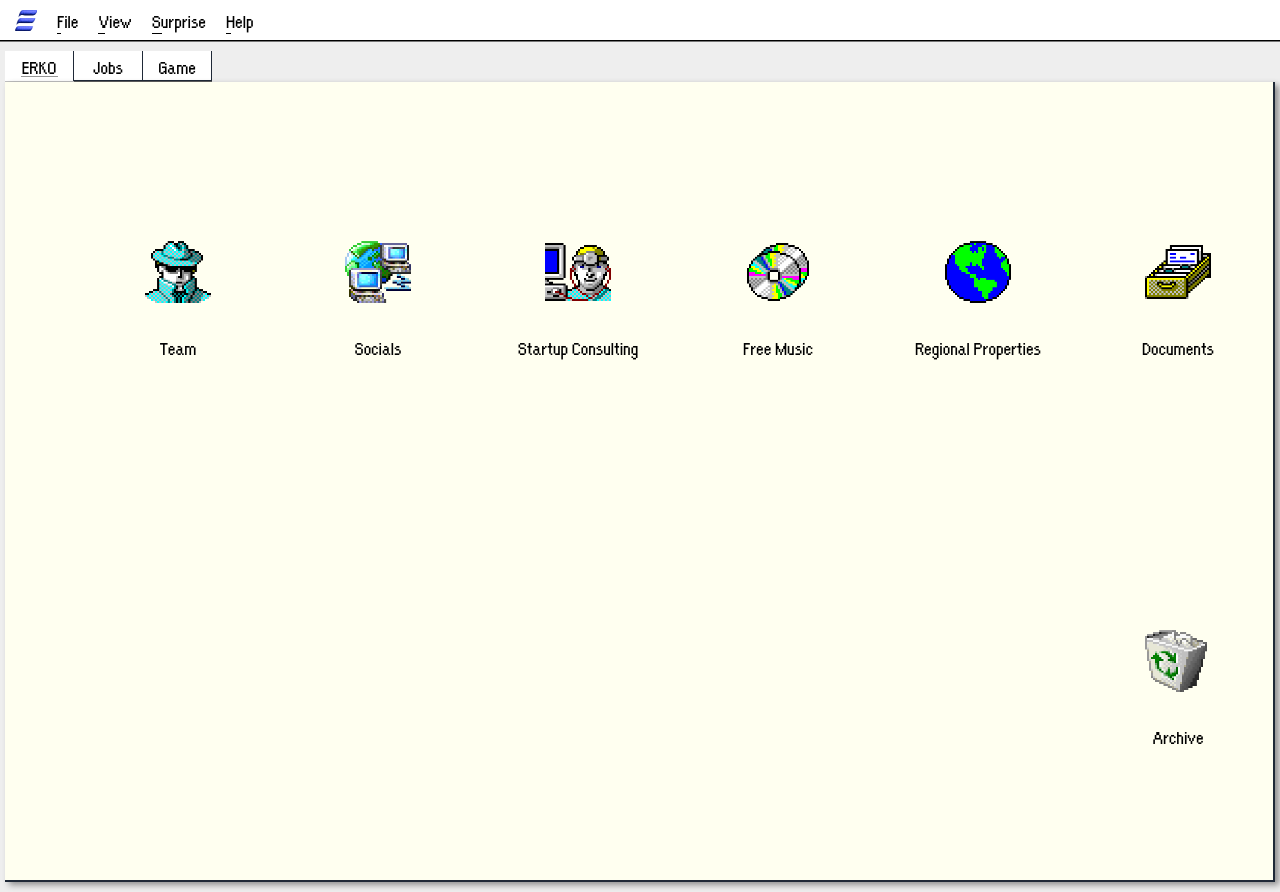
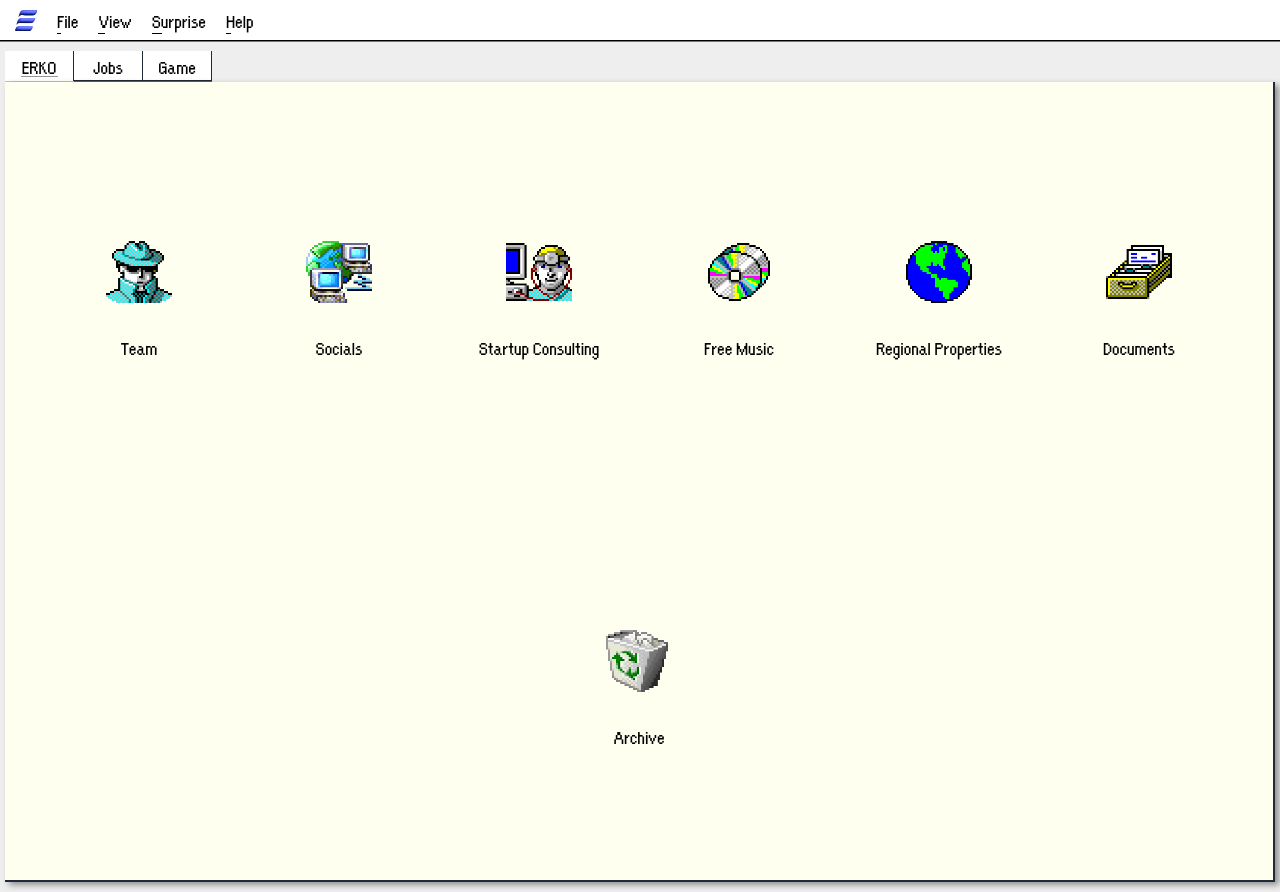
Before and after one commit to achiewe/project-erko-front, a Next.js app: page /erko in a window 1280 px wide. Built offline with nearby package versions, Linux system fonts and the light colour scheme.

Commit message:
Add the justify end on the mainErkoContainer div

```diff
--- a/src/app/components/ErkoContainer/MainErkoContainer.tsx
+++ b/src/app/components/ErkoContainer/MainErkoContainer.tsx
@@ -12,7 +12,7 @@ import archivePng from "../../../../public/assets/archive.png";
 export default function MainErkoContainer() {
   return (
     <div
-      className="flex mt-[1px] flex-row items-center pr-[20px] justify-end w-full h-screen
+      className="flex mt-[1px] flex-row items-center justify-end w-full h-screen md:justify-center
       gap-y-[20px] h-mm:gap-y-[5px] h-mn:gap-y-[0px] flex-wrap gap-x-[50px] bg-[#FFFFF0]
     border-r-2 border-b-2 border-gray-800 drop-shadow-[4px_3px_3px_rgba(0,0,0,0.40)] py-[20px] h-mn:py-[0px] relative"
     >
--- a/src/app/components/ErkoContainer/OptionCardErko.tsx
+++ b/src/app/components/ErkoContainer/OptionCardErko.tsx
@@ -21,7 +21,7 @@ export default function OptionCardErko({
         <Image
           src={imageSrc}
           alt={title}
-          className="h-[150px] w-[170px] h-sm:h-[120px] h-sm:w-[140px] h-mm:h-[120px] h-mm:w-[140px] h-mn:h-[110px] h-mn:w-[130px]
+          className="h-[150px] w-[170px] ml-auto h-sm:h-[120px] h-sm:w-[140px] h-mm:h-[120px] h-mm:w-[140px] h-mn:h-[110px] h-mn:w-[130px]
           h-ml:h-[60px] h-ml:w-[80px]"
         />
         <h3 className="text-center text-[20px]">{title}</h3>
```
